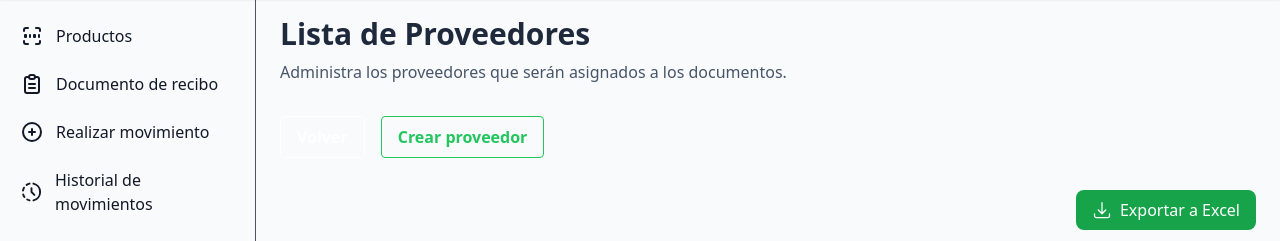
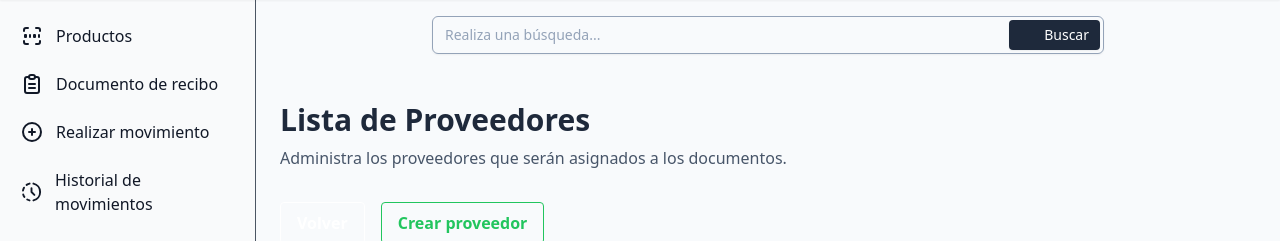
Before and after one commit to juansalgado12/wms, a Flask app: template wmsr/templates/documento_recibo/proveedores/listaproveedores.html in a window 1280 px wide. Shown: the part 80-321 px from the top of the page. Run offline with Flask 3, Linux system fonts and the light colour scheme; the template is opened without the code that fills it, so the values that code supplies are empty; some libraries are stand-ins or nearby versions.

Commit message:
Añadida la funcionalidad de búsqueda en la lista de proveedores, permitiendo filtrar por razón social, dirección, teléfono y correo electrónico.

```diff
--- a/wmsr/templates/documento_recibo/proveedores/listaproveedores.html
+++ b/wmsr/templates/documento_recibo/proveedores/listaproveedores.html
@@ -2,6 +2,29 @@
 {% block title %}Lista de Proveedores{% endblock %}
 
 {% block content %}
+<div class="w-full flex justify-center mb-4">
+
+    <div class="w-full max-w-md sm:max-w-lg md:max-w-xl lg:max-w-2xl min-w-[200px] mb-8">
+      <form method="get" action="{{ url_for('proveedores.lista_proveedores') }}">
+        <div class="relative">
+          <input name="q" value="{{ q or '' }}"
+            class="w-full bg-transparent placeholder:text-slate-400 text-slate-300 text-sm border border-slate-400 rounded-md pl-3 pr-28 py-2 transition duration-300 ease focus:outline-none focus:border-slate-400 hover:border-slate-300 shadow-sm focus:shadow"
+            placeholder="Realiza una búsqueda..." type="text"
+          />
+          <button
+            class="absolute top-1 right-1 flex items-center rounded bg-slate-800 py-1 px-2.5 border border-transparent text-center text-sm text-white transition-all shadow-sm hover:shadow focus:bg-slate-700 focus:shadow-none active:bg-slate-700 hover:bg-slate-700 active:shadow-none disabled:pointer-events-none disabled:opacity-50 disabled:shadow-none"
+            type="submit"
+          >
+            <svg xmlns="http://www.w3.org/2000/svg" viewBox="0 0 24 24" fill="currentColor" class="w-4 h-4 mr-2"></svg>
+              <path fill-rule="evenodd" d="M10.5 3.75a6.75 6.75 0 1 0 0 13.5 6.75 6.75 0 0 0 0-13.5ZM2.25 10.5a8.25 8.25 0 1 1 14.59 5.28l4.69 4.69a.75.75 0 1 1-1.06 1.06l-4.69-4.69A8.25 8.25 0 0 1 2.25 10.5Z" clip-rule="evenodd" />
+            </svg>
+            Buscar
+          </button>
+        </div>
+      </form>
+    </div>
+  </div>
+
 <div class="mb-8">
 	<h1 class="text-3xl font-bold text-slate-800 mb-2 dark:text-white">Lista de Proveedores</h1>
 	<p class="text-slate-600 dark:text-gray-300">Administra los proveedores que serán asignados a los documentos.</p>
```
Also changed, not shown: wmsr/proveedores.py (+17 -1 lines).
